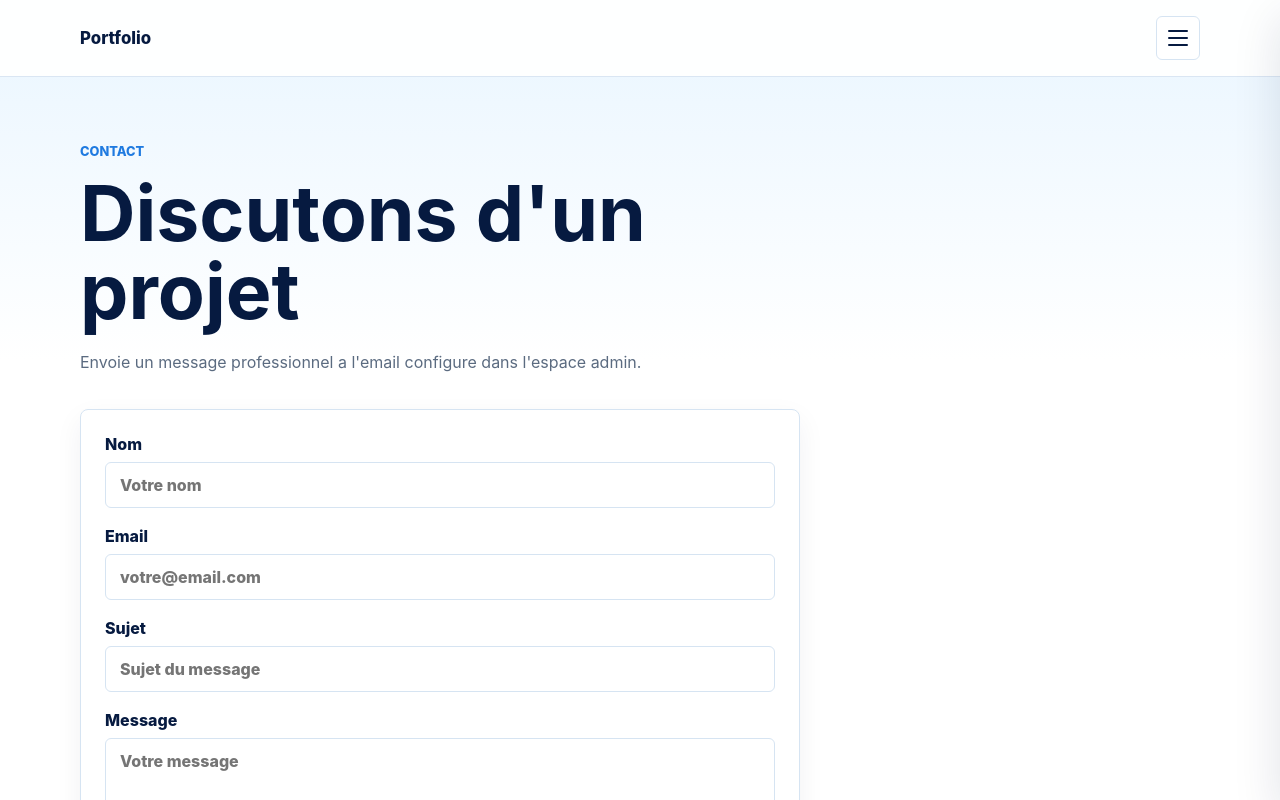
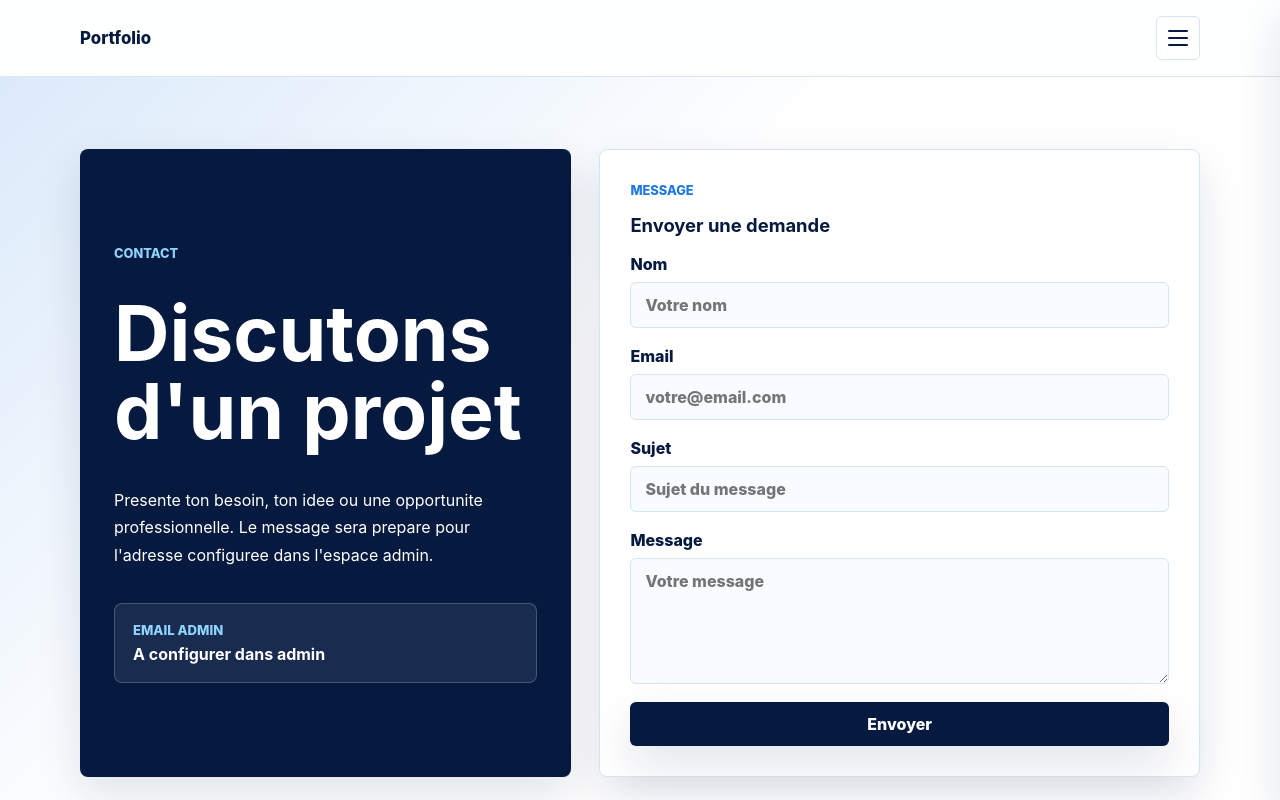
Before and after one commit to mbacke935/portfolio, a React (Vite) app: page /contact in a window 1280 px wide. Shown: the top 800 px of the page. Built offline with nearby package versions, Linux system fonts and the light colour scheme; no server answers; the database is empty.

Commit message:
Improve contact page design

```diff
--- a/src/pages/Contact.jsx
+++ b/src/pages/Contact.jsx
@@ -5,16 +5,24 @@ import { getProfile } from '../services/profileService.js';
 
 export default function Contact() {
   const { data: profile, error, isLoading } = useAsyncData(getProfile, []);
+  const adminEmail = profile?.email ?? '';
 
   return (
-    <section className="page-section">
-      <div className="section-heading">
+    <section className="page-section contact-page">
+      <div className="contact-layout">
+        <aside className="contact-panel">
           <p className="eyebrow">Contact</p>
           <h1>Discutons d'un projet</h1>
           <p>
-          Envoie un message professionnel a l'email configure dans l'espace
-          admin.
+            Presente ton besoin, ton idee ou une opportunite professionnelle. Le
+            message sera prepare pour l'adresse configuree dans l'espace admin.
           </p>
+
+          <div className="contact-email-card">
+            <span>Email admin</span>
+            <strong>{adminEmail || 'A configurer dans admin'}</strong>
+          </div>
+
           {(isLoading || error || !isSupabaseConfigured) && (
             <p className="status-note">
               {isLoading && isSupabaseConfigured
@@ -22,9 +30,16 @@ export default function Contact() {
                 : "Mode demonstration : configure l'email public dans l'admin."}
             </p>
           )}
+        </aside>
+
+        <div className="contact-form-panel">
+          <div className="contact-form-heading">
+            <p className="eyebrow">Message</p>
+            <h2>Envoyer une demande</h2>
           </div>
-
-      <ContactForm adminEmail={profile?.email ?? ''} />
+          <ContactForm adminEmail={adminEmail} />
+        </div>
+      </div>
     </section>
   );
 }
--- a/src/styles/global.css
+++ b/src/styles/global.css
@@ -503,8 +503,7 @@ p {
 
 .info-card,
 .project-card,
-.admin-panel,
-.contact-form {
+.admin-panel {
   border: 1px solid var(--color-border);
   border-radius: 8px;
   background: var(--color-white);
@@ -861,11 +860,85 @@ p {
   font-size: 1rem;
 }
 
+.contact-page {
+  width: 100%;
+  max-width: none;
+  margin: 0;
+  background:
+    linear-gradient(135deg, rgba(31, 122, 224, 0.16), rgba(255, 255, 255, 0) 42%),
+    var(--color-white);
+  padding: 72px max(16px, calc((100% - 1120px) / 2));
+}
+
+.contact-layout {
+  display: grid;
+  grid-template-columns: minmax(280px, 0.9fr) minmax(0, 1.1fr);
+  align-items: stretch;
+  gap: 28px;
+}
+
+.contact-panel,
+.contact-form-panel {
+  border-radius: 8px;
+  box-shadow: var(--shadow-soft);
+}
+
+.contact-panel {
+  display: grid;
+  align-content: center;
+  gap: 18px;
+  background: var(--color-navy);
+  padding: 34px;
+}
+
+.contact-panel h1,
+.contact-panel p {
+  color: var(--color-white);
+}
+
+.contact-panel .eyebrow,
+.contact-panel .status-note {
+  color: #8fd3ff;
+}
+
+.contact-email-card {
+  border: 1px solid rgba(223, 241, 255, 0.22);
+  border-radius: 8px;
+  background: rgba(255, 255, 255, 0.08);
+  padding: 18px;
+}
+
+.contact-email-card span,
+.contact-email-card strong {
+  display: block;
+}
+
+.contact-email-card span {
+  color: #8fd3ff;
+  font-size: 0.82rem;
+  font-weight: 800;
+  margin-bottom: 6px;
+  text-transform: uppercase;
+}
+
+.contact-email-card strong {
+  color: var(--color-white);
+  overflow-wrap: anywhere;
+}
+
+.contact-form-panel {
+  border: 1px solid var(--color-border);
+  background: var(--color-white);
+  padding: 30px;
+}
+
+.contact-form-heading {
+  margin-bottom: 18px;
+}
+
 .contact-form {
   display: grid;
-  max-width: 720px;
   gap: 18px;
-  padding: 24px;
 }
 
 .auth-form {
@@ -971,6 +1044,7 @@ p {
   width: 100%;
   border: 1px solid var(--color-border);
   border-radius: 6px;
+  background: #f8fbff;
   color: var(--color-ink);
   padding: 12px 14px;
 }
@@ -1167,6 +1241,7 @@ p {
   .project-detail-grid,
   .project-grid,
   .admin-grid,
+  .contact-layout,
   .form-grid,
   .split-section,
   .credentials-grid,
```
Lines whose indentation alone changed are shown as unchanged.
